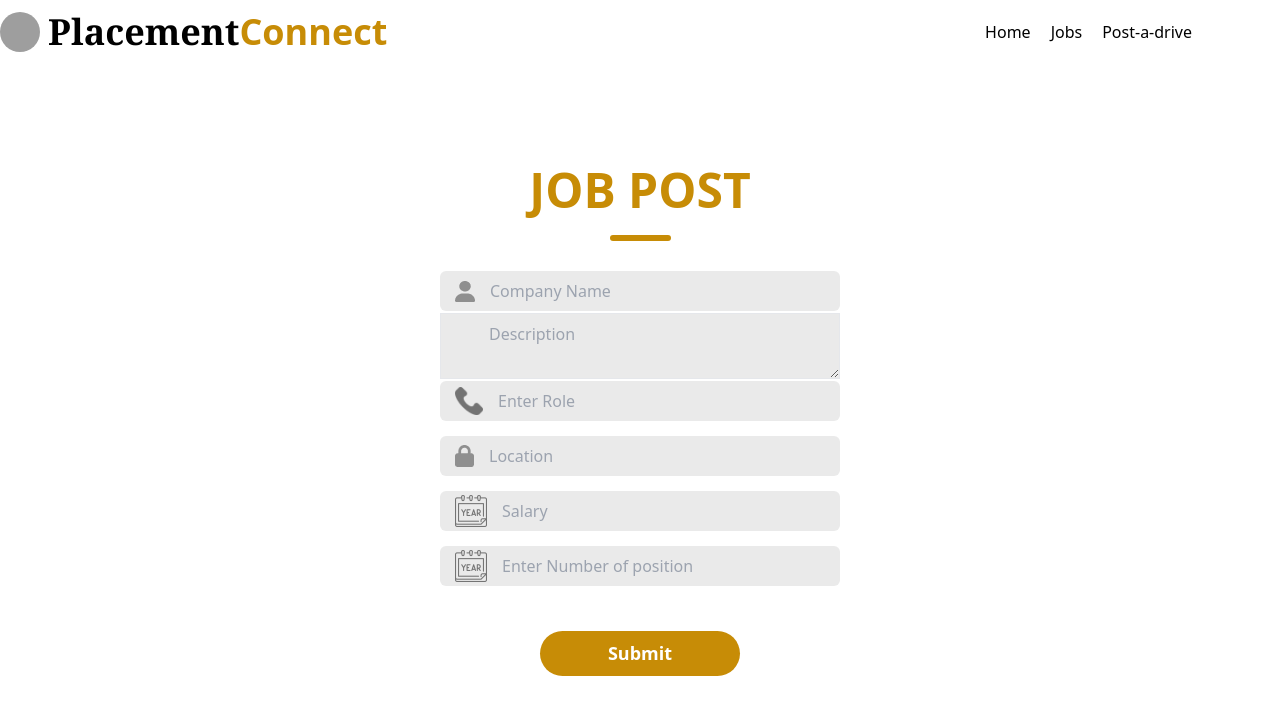
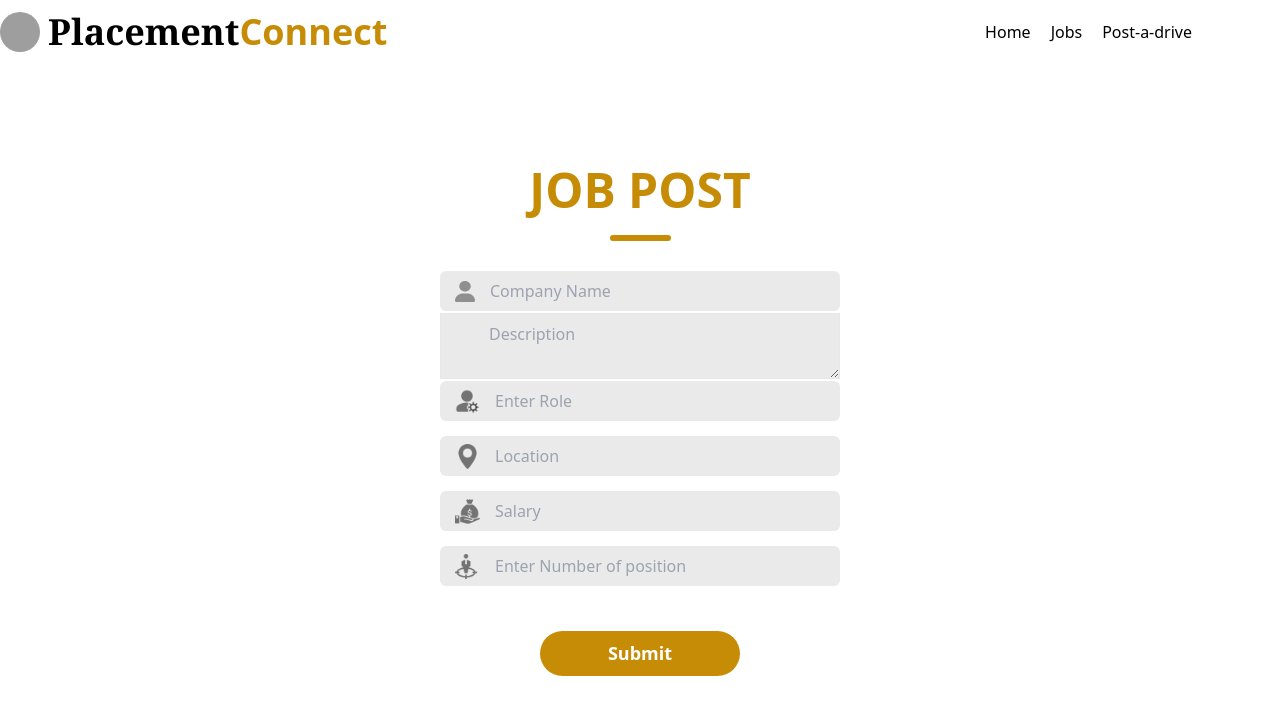
Before and after one commit to KHATIYAN19/campus-connect, a React (Vite) app in the folder frontend/: page /jobs/post in a window 1280 px wide. Shown: the top 714 px of the page. Built offline with nearby package versions, Linux system fonts and the light colour scheme; sample sign-in values are in the browser's storage; grey boxes are pictures that could not be loaded.

Commit message:
changes in jobpost and avatar

```diff
--- a/frontend/src/Components/Homepage/JobDetails.jsx
+++ b/frontend/src/Components/Homepage/JobDetails.jsx
@@ -33,14 +33,14 @@ const JobDetails = ({data}) => {
     const navigate = useNavigate();
     const jobId = "abcdefgh";
     return (
-        <div className='p-5 rounded-md shadow-xl bg-white border border-gray-100'>
+        <div className='p-5 rounded-md shadow-xl bg-white border border-gray-100 my-4'>
             <div className='flex items-center justify-between'>
                 <p className='text-sm text-gray-500'>2 days ago</p>
             </div>
             <div className='flex items-center gap-2 my-2'>
                 <Button className='p-6' variant='outline' size='icon'>
                     <Avatar>
-                        <AvatarImage src="https://github.com/shadcn.png" alt="@shadcn" />
+                        <AvatarImage src={data.logo} alt="@shadcn" />
                     </Avatar>
                 </Button>
                 <div>
--- a/frontend/src/Components/Homepage/LatestJobs.jsx
+++ b/frontend/src/Components/Homepage/LatestJobs.jsx
@@ -1,17 +1,24 @@
 import React from 'react'
 import { Badge } from '../ui/badge'
 import { NavLink } from 'react-router-dom';
+import { Avatar, AvatarImage } from '../ui/avatar';
 const LatestJobs = ({data}) => {
 
   const user=JSON.parse(localStorage.getItem('user'));
   return (
 
-    <div className='p-5 rounded-md shadow-xl bg-white border border-gray-100 cursor-pointer'>
+    <div className='p-5 rounded-md shadow-xl bg-white border border-gray-100 cursor-pointer mt-5'>
         <NavLink to={`/description/${data._id}`}>
+        <div className='flex justify-start gap-3 mb-3'>
+        <div>
+            <Avatar className='w-12 h-12'>
+              <AvatarImage src={data.logo} alt="@shadcn" />
+            </Avatar>
+          </div>
           <div>
-        <h1 className='font-medium text-lg'>{data.company}</h1>
-        <p className='text-sm text-gray-500'>India</p>
-        <img src={data.logo} alt="" />
+            <h1 className='font-medium text-lg'>{data.company}</h1>
+            <p className='text-sm text-gray-500'>India</p>
+          </div>
         </div>
         <div>
             <h1 className='font-bold text-lg my-2'>{data.position}</h1>
--- a/frontend/src/Components/LoginSignUp/JobPost.jsx
+++ b/frontend/src/Components/LoginSignUp/JobPost.jsx
@@ -2,10 +2,11 @@ import React, { useState } from 'react'
 import { useNavigate } from "react-router-dom";
 import './LoginSignUp.css'
 import user_icon from '../Assets/person.png'
-import email_icon from '../Assets/email.png'
-import password_icon from '../Assets/password.png'
-import phone_icon from '../Assets/phone.png'
-import year_icon from '../Assets/year.png'
+import positions_icon from '../Assets/positions.png'
+import location_icon from '../Assets/location.png'
+import role_icon from '../Assets/role.png'
+import salary_icon from '../Assets/salary.png'
+import description_icon from '../Assets/info.png'
 import axios from "./axios.js"
 import { toast } from 'react-toastify'
 const JobPost = ({}) => {
@@ -54,21 +55,21 @@ const JobPost = ({}) => {
                     <input type="text" placeholder='Company Name' value={company} onChange={(e) => {setCompany(e.target.value); }} />
                 </div>
                 <div className="input m-t-2 bg-[#eaeaea]">
-                    {/* <img src={email_icon} alt="email_icon" /> */}
+                    {/* <img src={description_icon} alt="description_icon" width={20} height={25}/> */}
                     {/* <input type="text" placeholder='Description' value={email} onChange={(e) => setEmail(e.target.value)} /> */}
                      <textarea className='w-full row-5 col-30 p-2 bg-[#eaeaea] m-y-2 rounded-lg pl-12 border' placeholder='Description' value={description} onChange={(e) => {setDescription(e.target.value); }} name="" id=""></textarea>
 
                 </div>
                 <div className="input">
-                    <img src={phone_icon} alt="phone_icon" width="28" height="20" />
+                <img src={role_icon} alt="role_icon" width="25" height="18" />
                     <input type="text" placeholder='Enter Role' value={position} onChange={(e) => setPosition(e.target.value)} />
                 </div>
                 <div className="input">
-                    <img src={password_icon} alt="password_icon" />
+                <img src={location_icon} alt="location_icon" width={25} height={18}/>
                     <input type="text" placeholder='Location' value={location} onChange={(e) => setLocation(e.target.value)} />
                 </div>
                 <div className="input">
-                    <img src={year_icon} alt="year_icon" width="32" height="23" />
+                <img src={salary_icon} alt="salary_icon" width="25" height="18" />
                     <input type="text" placeholder='Salary' value={salary} onChange={(e) => setSalary(e.target.value)} />
                 </div>
                 {/* <div className="input">
@@ -76,7 +77,7 @@ const JobPost = ({}) => {
                     <input type="date" placeholder='Date' value={testdate} onChange={(e) => {setTestdate(e.target.value); }} />
                 </div> */}
                 <div className="input">
-                    <img src={year_icon} alt="year_icon" width="32" height="23" />
+                <img src={positions_icon} alt="positions_icon" width="25" height="18" />
                     <input type="Number" placeholder='Enter Number of position' value={numbers} onChange={(e) => {setNumbers(e.target.value); }} />
                 </div>
                 <div className="submit-container">
```
